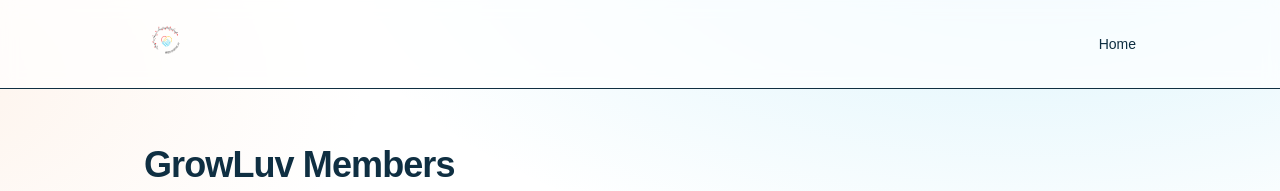
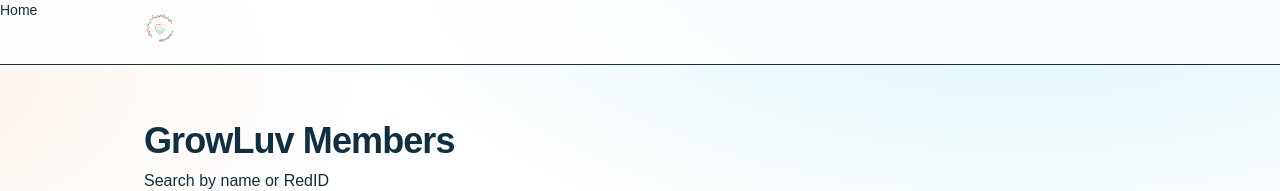
Before and after one commit to sdsugrowluvadmin/growluv_members, a Next.js app: page / in a window 1280 px wide. Shown: the top 191 px of the page. Built offline with nearby package versions, Linux system fonts and the light colour scheme; no server answers; the database is empty.

Commit message:
Update layout.tsx

```diff
--- a/src/app/layout.tsx
+++ b/src/app/layout.tsx
@@ -11,14 +11,14 @@
     <html lang="en">
       <body className="min-h-screen">
         <header className="border-b bg-white/70 backdrop-blur sticky top-0 z-50">
-          <div className="mx-auto max-w-5xl px-4 py-3 flex items-center gap-3">
-            <Image
-              src="/sdsu-growluv-logo.png"
-              alt="GrowLuv"
-              width={560}        // intrinsic size (any same-aspect numbers are fine)
-              height={200}
-              className="h-12 w-auto md:h-16"  // ↑ taller than your current h-8; larger on desktop
-              priority
+          <div className="relative h-12 md:h-16 w-[220px] md:w-[320px]">
+              <Image
+                src="/sdsu-growluv-logo.png"
+                alt="GrowLuv"
+                fill                 // use fill instead of width/height
+                className="object-contain"
+                sizes="(min-width: 768px) 320px, 220px"  // help Next pick the right size
+                priority
             />
             <div className="ml-auto text-sm flex items-center gap-4">
               <a href="/" className="text-gluv-ink/80 hover:text-gluv-ink">Home</a>
```
